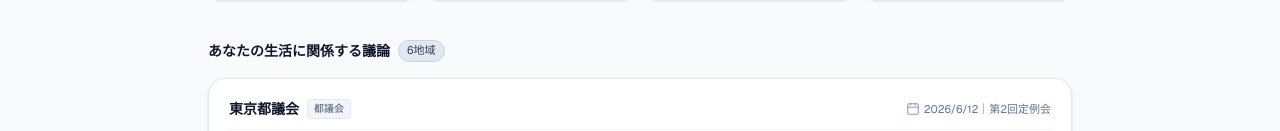
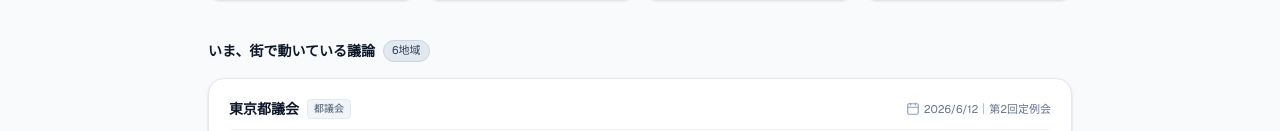
Before and after one commit to akira09181/GijiRaku-frontend, a Next.js app: page / in a window 1280 px wide. Shown: the part 595-726 px from the top of the page. Built offline with nearby package versions, Linux system fonts and the light colour scheme.

Commit message:
style: change top page heading text for better worldview match

```diff
--- a/app/page.tsx
+++ b/app/page.tsx
@@ -323,7 +323,7 @@
       <section className="px-4 pb-12 max-w-4xl w-full mx-auto space-y-4">
         <div className="flex items-center justify-between">
           <h3 className="text-sm font-bold dark:text-white text-slate-900 flex items-center gap-2">
-            <span>あなたの生活に関係する議論</span>
+            <span>いま、街で動いている議論</span>
             <span className="px-2 py-0.5 rounded-full text-[11px] font-normal dark:bg-slate-800 dark:text-slate-300 dark:border-slate-700 bg-slate-200 text-slate-700 border-slate-300 border">
               {activeAssemblies.length}地域
             </span>
```
